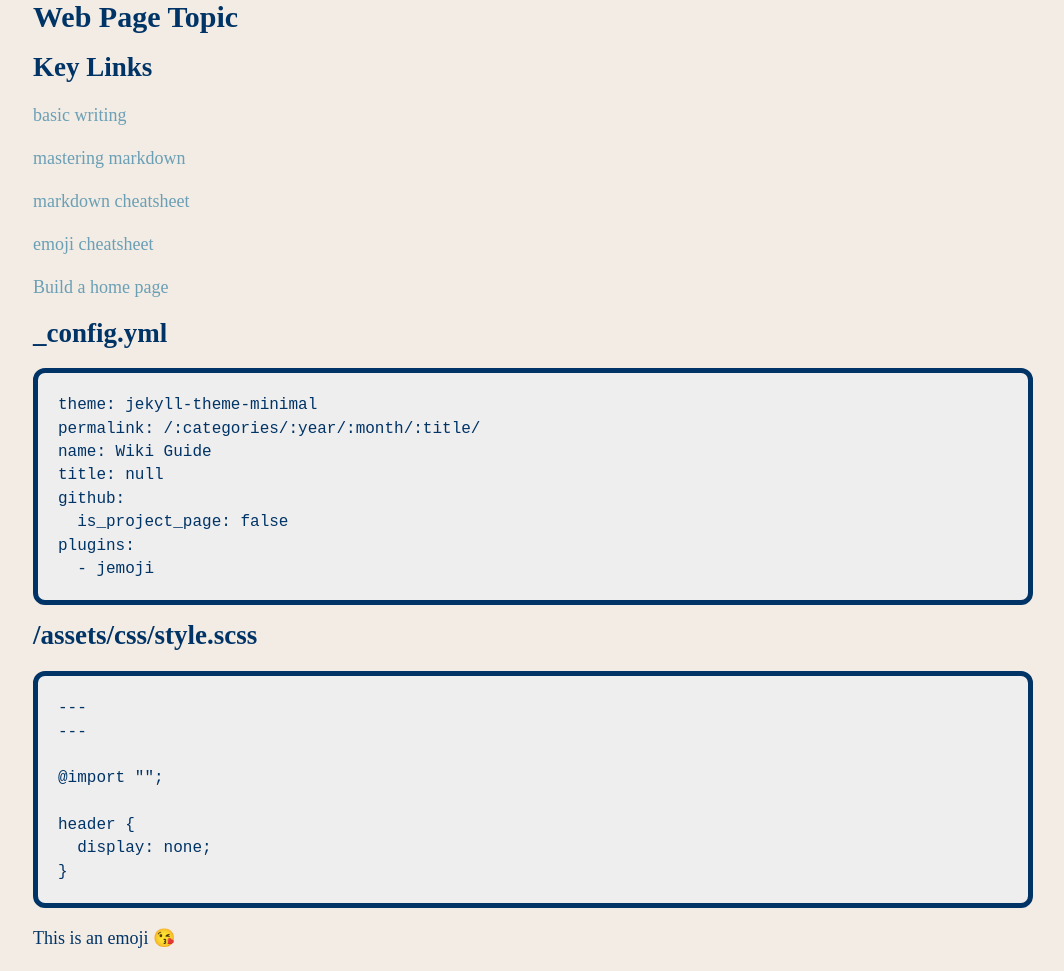
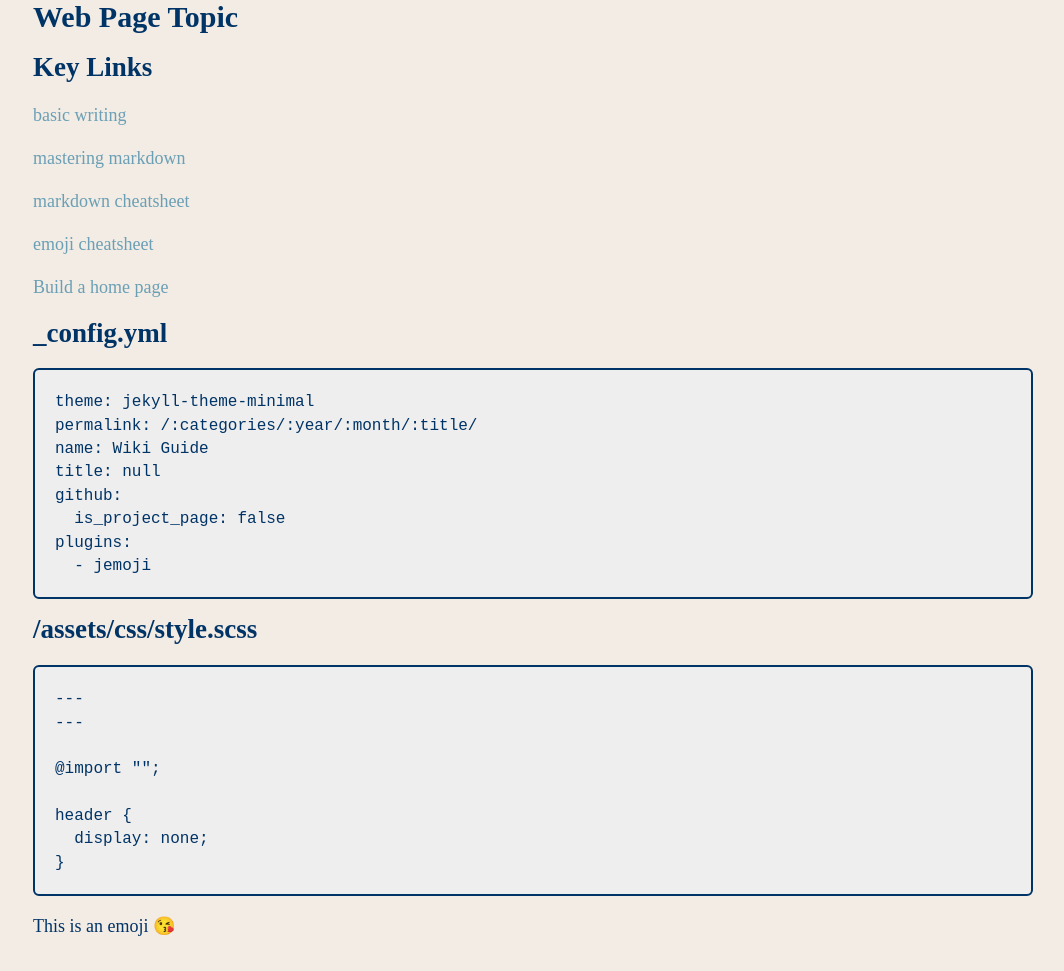
Before and after one commit to profphillips/wikibasics, a Jekyll site: the page built from index.md, in a window 1280 px wide. Shown: the whole page, without its empty margins (107-1171 px from the left). Built offline with Jekyll 4.4.1, drawn with Linux system fonts in a browser that asks for light colours; emoji names are drawn with the system emoji font; our own code applies the rules of GitHub Pages for plain Markdown files.

Commit message:
Update style.scss

```diff
--- a/assets/css/style.scss
+++ b/assets/css/style.scss
@@ -104,10 +104,10 @@ pre {
   color: $pre-color;
   background: $pre-background-color;
   font-family: $pre-font-family;
-  border: 5px solid; // rgba(255, 255, 255, 0.15);
+  border: 2px solid; // rgba(255, 255, 255, 0.15);
   padding: 20px;
   font-size: 16px;
-  border-radius: 12px;
+  border-radius: 6px;
   word-wrap: normal;
   overflow: auto;
   overflow-y: hidden;
```
